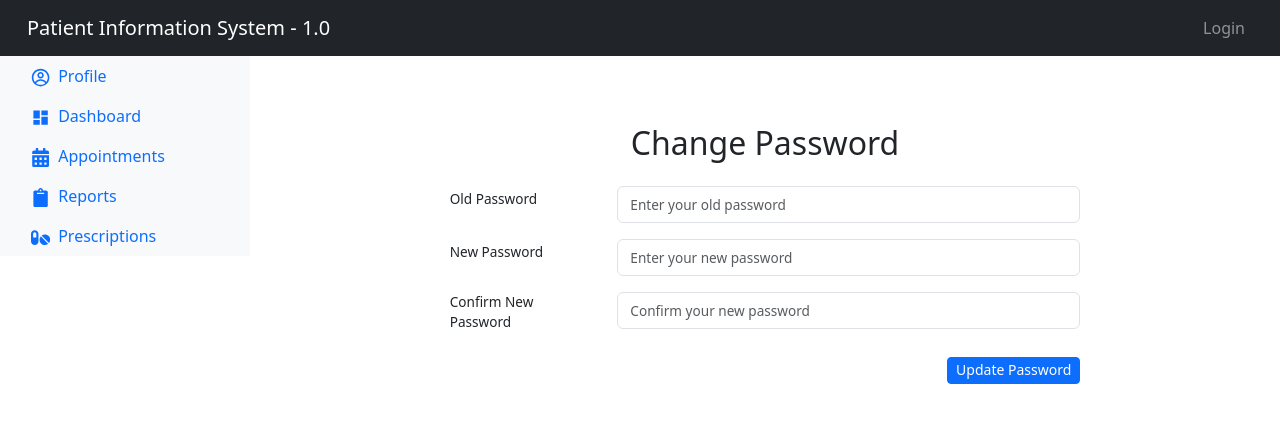
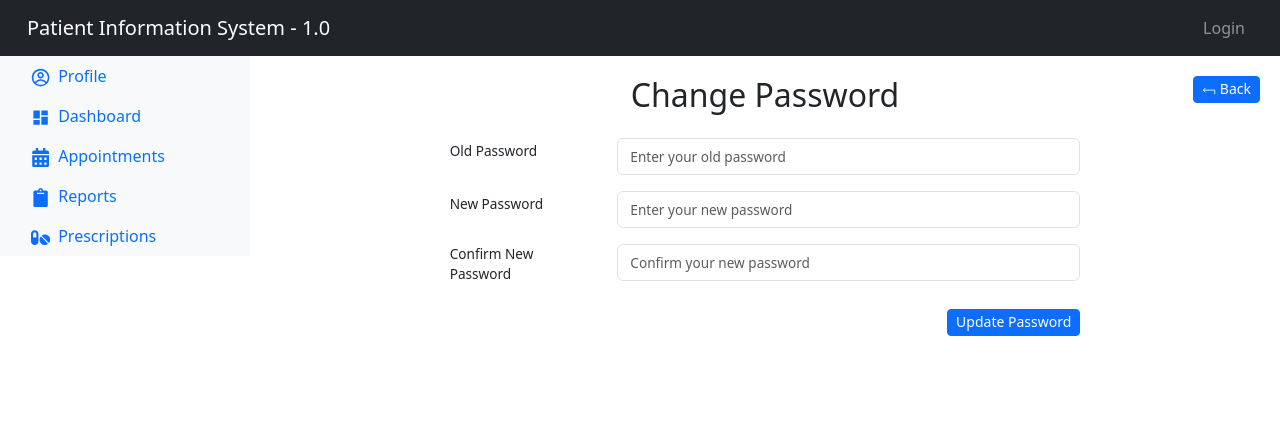
Before and after one commit to AbhaySmaran/Doctor_appointment_System, a React (Vite) app in the folder frontend/: page /dashboard/change-password in a window 1280 px wide. Shown: the top 422 px of the page. Built offline with nearby package versions, Linux system fonts and the light colour scheme.

Commit message:
updated commit

```diff
--- a/frontend/src/pages/ChangePassword.jsx
+++ b/frontend/src/pages/ChangePassword.jsx
@@ -1,7 +1,8 @@
 import React, { useState } from 'react';
 import axios from 'axios';
 import 'bootstrap/dist/css/bootstrap.min.css';
-import { Navigate,useNavigate } from 'react-router-dom';
+import { IoReturnUpBackSharp } from "react-icons/io5";
+import { Navigate, useNavigate } from 'react-router-dom';
 
 function ChangePassword() {
     const url = localStorage.getItem('url');
@@ -15,14 +16,14 @@ function ChangePassword() {
     const handleSubmit = async (e) => {
         e.preventDefault();
         const formData = new FormData();
-        if(oldPassword){
+        if (oldPassword) {
             formData.append("old_password", oldPassword);
         }
-        if(newPassword){
-            formData.append("new_password",newPassword);
+        if (newPassword) {
+            formData.append("new_password", newPassword);
         }
-        if(confirmPassword){
-            formData.append("confirm_password",confirmPassword)
+        if (confirmPassword) {
+            formData.append("confirm_password", confirmPassword)
         }
         // Confirmation dialog before proceeding
         try {
@@ -37,7 +38,7 @@ function ChangePassword() {
                             "Authorization": `Bearer ${access}`
                         }
                     });
-                if(response.status=== 200){
+                if (response.status === 200) {
                     alert('Password updated successfully');
                     localStorage.clear();
                     navigate('/');
@@ -54,7 +55,18 @@ function ChangePassword() {
     };
 
     return (
-        <div className="container mt-5">
+        <div>
+            <div className='container-fluid position-relative'>
+                <div className='position-absolute top-0 end-0'>
+                    <button className='btn btn-primary' id='btn-back' type='button'
+                        onClick={() => navigate('/dashboard/receptionist')}
+                    >
+                        <IoReturnUpBackSharp /> Back
+                    </button>
+                </div>
+            </div>
+            <div>
+                <div className="container">
                     <div className="row justify-content-center">
                         <div className="col-md-8">
                             <h2 className="text-center mb-4">Change Password</h2>
@@ -128,6 +140,8 @@ function ChangePassword() {
                         </div>
                     </div>
                 </div>
+            </div>
+        </div>
     );
 }
 
```
Lines whose indentation alone changed are shown as unchanged.
